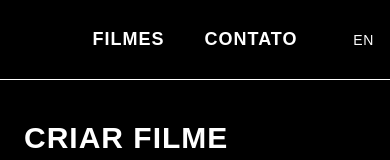
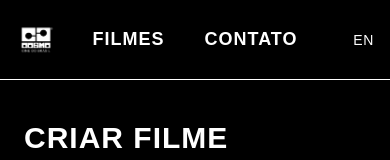
Before and after one commit to guerrinharj/cosmo-cine, a Next.js app: page /filmes/create in a window 390 px wide. Shown: the top 160 px of the page. Built offline with nearby package versions, Linux system fonts and the light colour scheme; no server answers; a web font is replaced by a local one.

Commit message:
navbar mobile link for home page

```diff
--- a/src/components/NavBar.tsx
+++ b/src/components/NavBar.tsx
@@ -53,11 +53,25 @@ export default function NavBar() {
     return (
         <motion.nav
             key={pathname}
-            initial={isHome ? { y: -64, opacity: 0 } : false} // start above & hidden (reverse of before)
-            animate={isHome ? { y: 0, opacity: 1 } : {}}     // slide down into place only on '/'
+            initial={isHome ? { y: -64, opacity: 0 } : false}
+            animate={isHome ? { y: 0, opacity: 1 } : {}}
             transition={{ duration: 0.5, ease: 'easeOut' }}
             className="sticky top-0 left-0 z-50 w-full h-20 bg-black/90 backdrop-blur-sm flex items-center px-4 relative border-b border-white"
         >
+            {/* Mobile left logo */}
+            <div className="md:hidden absolute left-4 top-1/2 -translate-y-1/2 z-50">
+                <Link href="/" className="block">
+                    <Image
+                        src="/logos/COM%20ICONE/Cosmo_V_negativo_Icone.png"
+                        alt="Cosmo Cine"
+                        width={40}
+                        height={40}
+                        className="w-10 h-auto transition-transform duration-300 active:scale-95"
+                        priority
+                    />
+                </Link>
+            </div>
+
             {/* Mobile center group */}
             <div className="flex md:hidden items-center justify-center w-full text-white h-20">
                 <div className="absolute left-0 right-0 flex justify-center gap-6 text-lg uppercase paralucent items-center">
```
